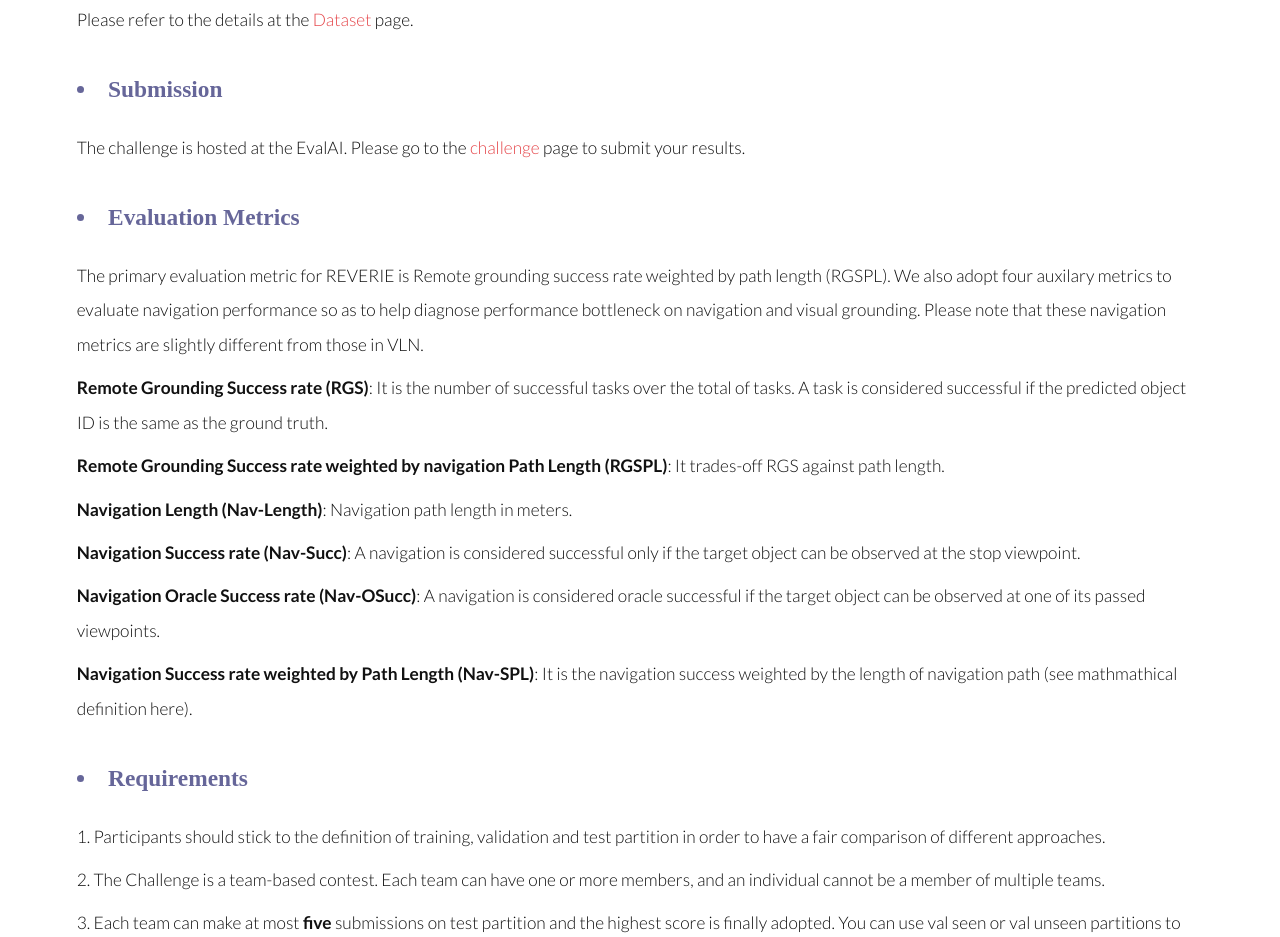
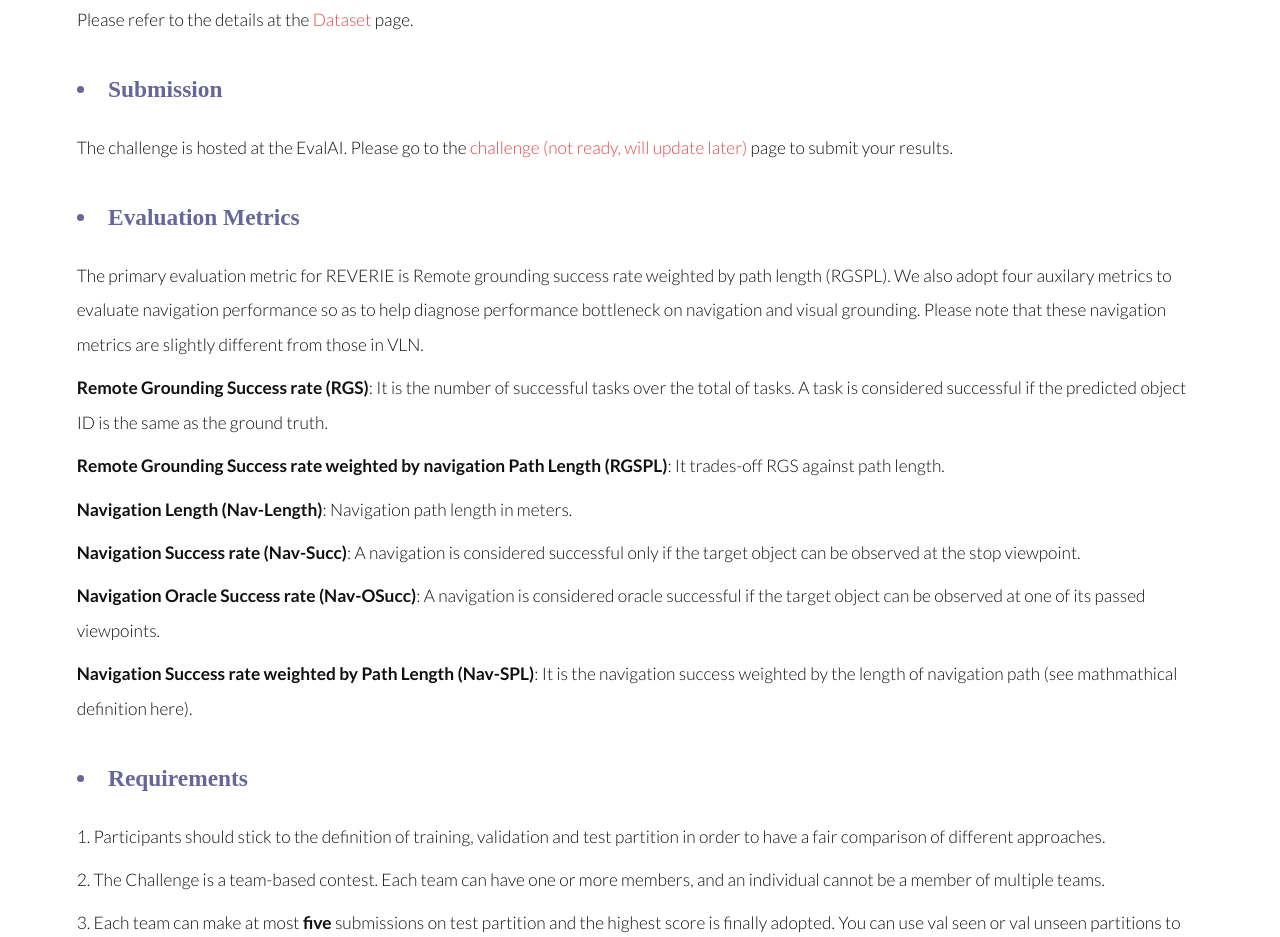
Before and after one commit to YuankaiQi/REVERIE_Challenge, a plain HTML site: page challenge.html in a window 1280 px wide. Shown: the part 887-1824 px from the top of the page. Drawn offline with Linux system fonts and the light colour scheme.

Commit message:
Update challenge.html

```diff
--- a/challenge.html
+++ b/challenge.html
@@ -48,7 +48,7 @@
         <p>Please refer to the details at the <a href="dataset.html">Dataset</a> page.</p>
 
         <h3 class='subtitle' ><li>Submission</li></h3>
-        <p>The challenge is hosted at the EvalAI. Please go to the <a href="">challenge</a> page to submit your results.</p>
+        <p>The challenge is hosted at the EvalAI. Please go to the <a href="">challenge (not ready, will update later)</a> page to submit your results.</p>
 
         <h3 class='subtitle' ><li>Evaluation Metrics</li></h3>
         <p>The primary evaluation metric for REVERIE is Remote grounding success rate weighted by path length (RGSPL). We also adopt four auxilary metrics to evaluate navigation performance so as to help diagnose performance bottleneck on navigation and visual grounding. Please note that these navigation metrics are slightly different from those in VLN.</p>
```
